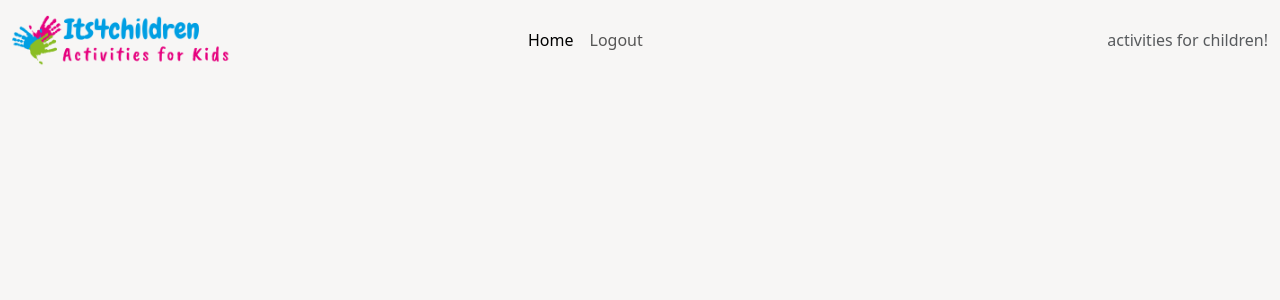
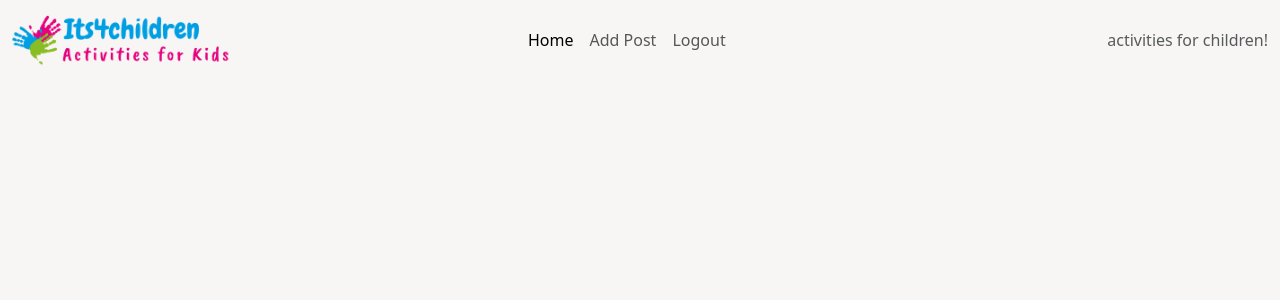
Before and after one commit to fmstacco/its4children, a Django app: page / in a window 1280 px wide. Shown: the top 300 px of the page. Run offline with Django 3.2, Linux system fonts and the light colour scheme; the visitor is signed in with stand-in values (Sample User, id 1); data that the repository does not hold is empty.

Commit message:
Add add_post page, views, urls

```diff
--- a/blog/urls.py
+++ b/blog/urls.py
@@ -1,8 +1,10 @@
+from django.urls import path
 from . import views
-from django.urls import path
 
 urlpatterns = [
-    path('', views.PostList.as_view(), name='home'),
+    path('', views.index, name='home'),
+    path('post_list/', views.PostList.as_view(), name='post_list'),
+    path('add_post/', views.AddPostView.as_view(), name='add_post'),
     path('<slug:slug>/', views.PostDetail.as_view(), name='post_detail'),
     path('like/<slug:slug>', views.PostLike.as_view(), name='post_like'),
 ]
--- a/blog/views.py
+++ b/blog/views.py
@@ -1,8 +1,16 @@
 from django.shortcuts import render, get_object_or_404, reverse
-from django.views import generic, View
+from django.views import generic
+from django.views.generic import View, CreateView
 from django.http import HttpResponseRedirect
 from .models import Post
 from .forms import CommentForm
+from django.contrib.auth.mixins import LoginRequiredMixin, UserPassesTestMixin
+from django.urls import reverse_lazy
+
+
+def index(request):
+    """ Returns index.html """
+    return render(request, 'index.html')
 
 
 class PostList(generic.ListView):
@@ -12,12 +20,18 @@ class PostList(generic.ListView):
     paginate_by = 6
 
 
-class PostDetail(View):
+class PostDetail(LoginRequiredMixin, View):
+    """
+    Displays detail post
+    """
 
     def get(self, request, slug, *args, **kwargs):
-        queryset = Post.objects.filter(status=1)
+        """
+        Gets detailed post
+        """
+        queryset = Post.objects
         post = get_object_or_404(queryset, slug=slug)
-        comments = post.comments.filter(approved=True).order_by("-created_on")
+        comments = post.comments.order_by("created_on")
         liked = False
         if post.likes.filter(id=self.request.user.id).exists():
             liked = True
@@ -36,14 +50,15 @@ class PostDetail(View):
 
     def post(self, request, slug, *args, **kwargs):
 
-        queryset = Post.objects.filter(status=1)
+        queryset = Post.objects
         post = get_object_or_404(queryset, slug=slug)
-        comments = post.comments.filter(approved=True).order_by("-created_on")
+        comments = post.comments.order_by("created_on")
         liked = False
         if post.likes.filter(id=self.request.user.id).exists():
             liked = True
 
         comment_form = CommentForm(data=request.POST)
+
         if comment_form.is_valid():
             comment_form.instance.email = request.user.email
             comment_form.instance.name = request.user.username
@@ -76,3 +91,21 @@ class PostLike(View):
             post.likes.add(request.user)
 
         return HttpResponseRedirect(reverse('post_detail', args=[slug]))
+
+
+class AddPostView(LoginRequiredMixin, CreateView):
+    """
+    Logged in user can add a post
+    """
+    model = Post
+    template_name = 'add_post.html'
+    fields = ['title', 'content', 'featured_image']
+
+    def form_valid(self, form):
+        """
+        sets logged in user as author in form
+        """
+        form.instance.author = self.request.user
+        messages.success(
+            self.request, 'You have successfully created a Location Post')
+        return super(PostCreate, self).form_valid(form)
--- a/its4children/urls.py
+++ b/its4children/urls.py
@@ -20,5 +20,5 @@ urlpatterns = [
     path('admin/', admin.site.urls),
     path('summernote/', include('django_summernote.urls')),
     path('', include('blog.urls'), name='blog-urls'),
-    path('accounts/', include('allauth.urls'))
-]
+    path('accounts/', include('allauth.urls')),
+    ]
--- a/templates/base.html
+++ b/templates/base.html
@@ -44,6 +44,10 @@
                     </li>
 
                     {% if user.is_authenticated %}
+                    <li class="nav-item">
+                        <a class="nav-link {% if '/add_post/' in request.path %}active{% endif %}"
+                            href="{% url 'add_post' %}">Add Post</a>
+                    </li>
                     <li class="nav-item">
                         <a class="nav-link" href="{% url 'account_logout' %}">Logout</a>
                     </li>
```
Also changed, not shown: templates/add_post.html (added, +19 -0 lines).
